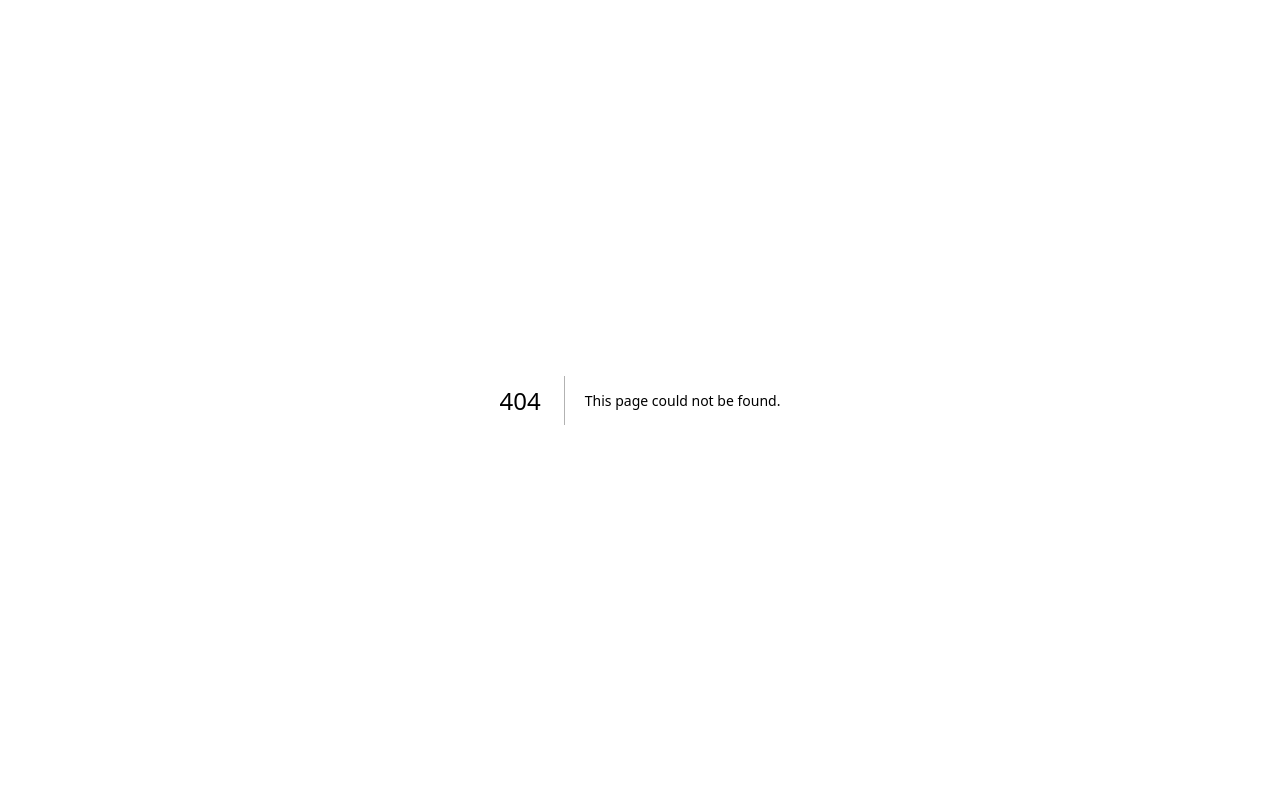
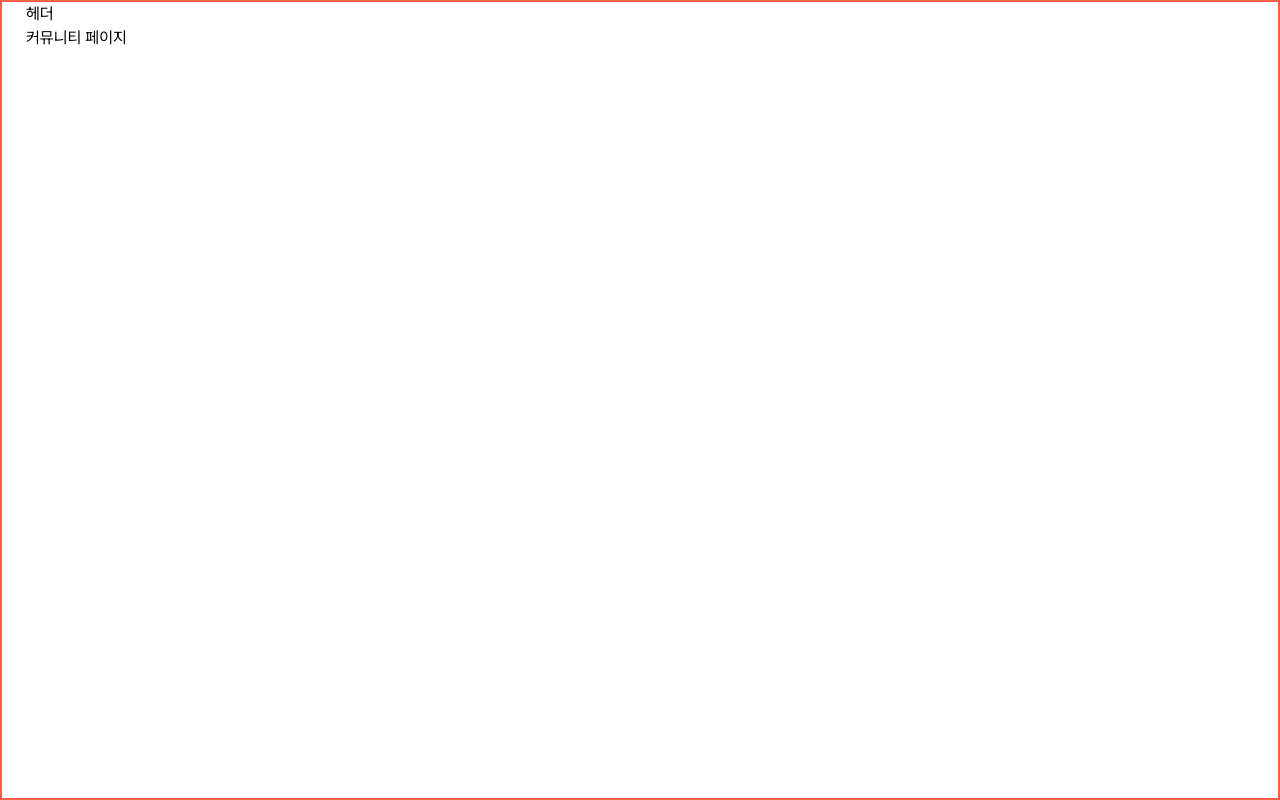
Before and after one commit to mung96/gongkademy_front, a Next.js app: page /community/question in a window 1280 px wide. Before the commit this address had no page. Built offline with nearby package versions, Linux system fonts and the light colour scheme.

Commit message:
feat: header에 필요한 페이지 구현

```diff
--- /dev/null
+++ b/src/app/(with-header)/community/[category]/page.tsx
@@ -0,0 +1,11 @@
+type BoardCategory = 'question' | 'worry';
+
+export default function Page({ params }: { params: { category: BoardCategory } }) {
+  const { category } = params;
+  if (category === 'question' || category === 'worry') {
+    console.log(category);
+    console.log(params);
+  }
+
+  return <div>커뮤니티 페이지</div>;
+}
--- /dev/null
+++ b/src/app/(with-header)/courses/page.tsx
@@ -0,0 +1,3 @@
+export default function Page() {
+  return <div>강좌 페이지</div>;
+}
--- a/src/app/(with-header)/layout.tsx
+++ b/src/app/(with-header)/layout.tsx
@@ -1,10 +1,13 @@
+import Header from '@/components/Header';
+
 export default function Layout({
   children,
 }: Readonly<{
   children: React.ReactNode;
 }>) {
   return (
-    <div className="h-full px-4 border-2 border-system-red-100 tablet:px-6">
+    <div className="h-full border-2 border-system-red-100 px-4 tablet:px-6">
+      <Header />
       {children}
     </div>
   );
--- /dev/null
+++ b/src/app/(with-header)/mypage/page.tsx
@@ -0,0 +1,3 @@
+export default function Mypage() {
+  return <div>마이페이지</div>;
+}
--- a/src/app/(with-header)/page.tsx
+++ b/src/app/(with-header)/page.tsx
@@ -1,5 +1,3 @@
-'use client';
-
 export default function Home() {
   return <></>;
 }
--- /dev/null
+++ b/src/components/Header.tsx
@@ -0,0 +1,3 @@
+export default function Header() {
+  return <header>헤더</header>;
+}
```
